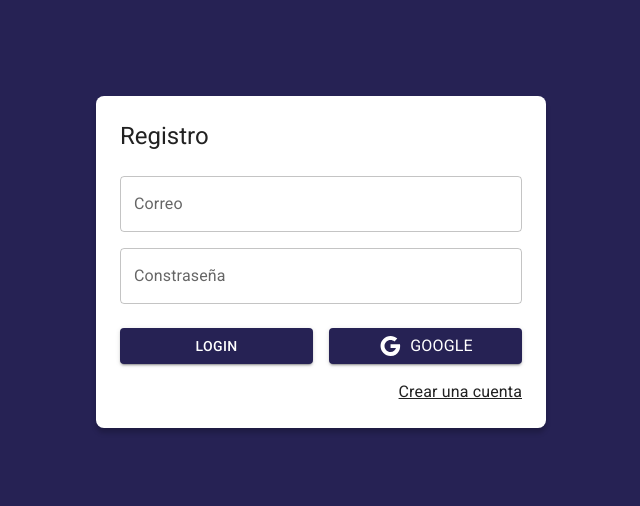
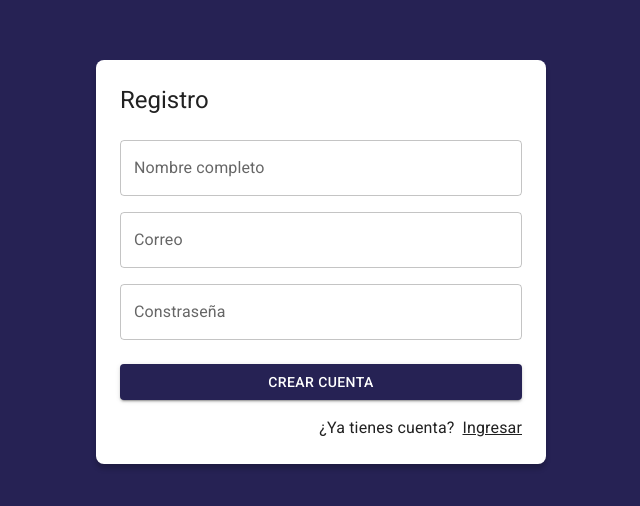
Before and after one commit to Epadrino/react-cero-a-experto, a React (Vite) app in the folder seccion_dieciseis_JournalApp/: page /auth/register in a window 1280 px wide. Shown: the part 138-644 px from the top of the page, without its empty margins (319-959 px from the left). Built offline with nearby package versions, Linux system fonts and the light colour scheme.

Commit message:
configuracion_del_registro
- se configuro la pagina de registro

```diff
--- a/seccion_dieciseis_JournalApp/src/auth/pages/RegisterPage.jsx
+++ b/seccion_dieciseis_JournalApp/src/auth/pages/RegisterPage.jsx
@@ -8,6 +8,14 @@ export const RegisterPage = () => {
 		<AuthLayout title='Registro'>
 			<form>
 				<Grid container>
+					<Grid item xs={12} sx={{ mt: 2 }}>
+						<TextField
+							label='Nombre completo'
+							type='text'
+							placeholder='Nombre Completo'
+							fullWidth
+						/>
+					</Grid>
 					<Grid item xs={12} sx={{ mt: 2 }}>
 						<TextField
 							label='Correo'
@@ -25,25 +33,22 @@ export const RegisterPage = () => {
 						/>
 					</Grid>
 					<Grid container spacing={2} sx={{ mb: 2, mt: 1 }}>
-						<Grid item xs={12} sm={6}>
+						<Grid item xs={12}>
 							<Button variant='contained' fullWidth>
-								Login
-							</Button>
-						</Grid>
-						<Grid item xs={12} sm={6}>
-							<Button variant='contained' fullWidth>
-								<Google />
-								<Typography sx={{ ml: 1 }}>Google</Typography>
+								Crear Cuenta
 							</Button>
 						</Grid>
 					</Grid>
 					<Grid container direction='row' justifyContent='end'>
+						<Typography sx={{ mr: 1 }}>
+							¿Ya tienes cuenta?
+						</Typography>
 						<Link
 							component={RouterLink}
 							color='inherit'
-							to='/auth/register'
+							to='/auth/login'
 						>
-							Crear una cuenta
+							Ingresar
 						</Link>
 					</Grid>
 				</Grid>
```
